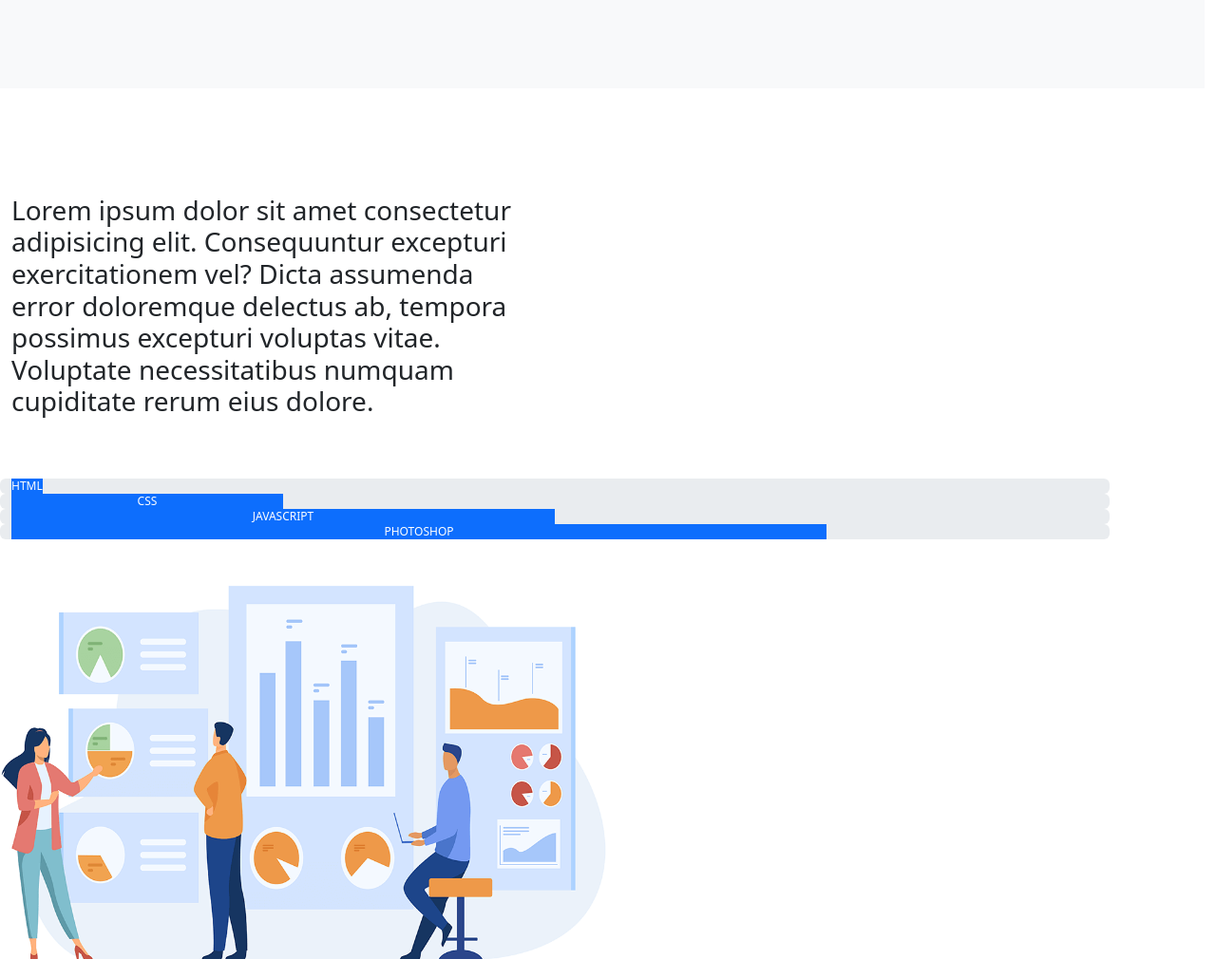
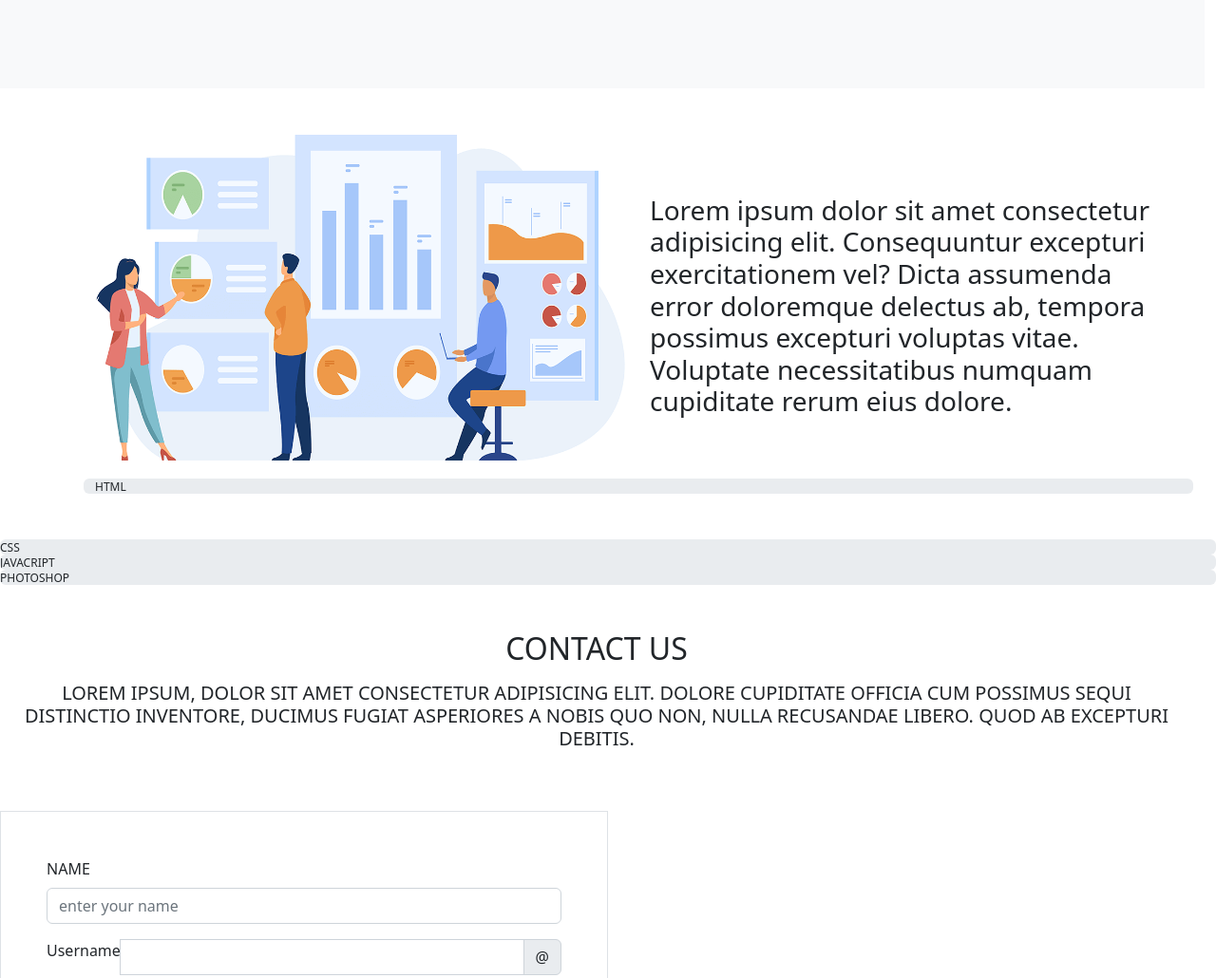
Before and after one commit to preciousjohnson01/my-first-repost, a plain HTML site: page bootstrap.html in a window 1280 px wide. Shown: the part 2395-3425 px from the top of the page at 95% size. Drawn offline with Linux system fonts and the light colour scheme.

Commit message:
progressbar created

```diff
--- a/bootstrap.html
+++ b/bootstrap.html
@@ -203,27 +203,29 @@
  </div>
  <!-- progress -->
  <div>
-  <div class="row py-5 container-fluid" style="padding-right: 100px;">
+  <div class="row py-5 container-fluid py-5" style="padding-left: 100px;">
+    <div class="col-sm-12 col-md-6 col-lg-6">
+      <img src="images/skills.png" class="img-fluid" width="100%" height="80%">
+    </div>
     <div class="col-sm-12 col-md-6 col-lg-6 py-5">
       <p><h3>Lorem ipsum dolor sit amet consectetur adipisicing elit. Consequuntur excepturi exercitationem vel? Dicta assumenda error doloremque delectus ab, tempora possimus excepturi voluptas vitae. Voluptate necessitatibus numquam cupiditate rerum eius dolore.</h3></p>
     </div>
     <div class="progress">
-      <div class="progress-bar" role="progressbar" aria-label="Basic example" aria-valuenow="0" aria-valuemin="0" aria-valuemax="100">HTML</div>
+      <div class="progress-bar" role="progressbar" aria-label= "Animated striped example" aria-valuenow="75" aria-valuemin="0" aria-valuemax="100" style width="75%"></div>
+    <p>HTML</p></div>
     </div>
     <div class="progress">
-      <div class="progress-bar" role="progressbar" aria-label="Basic example" style="width: 25%" aria-valuenow="25" aria-valuemin="0" aria-valuemax="100">CSS</div>
-    </div>
+      <div class="progress-bar" role="progressbar" aria-label= "Animated striped example"  aria-valuenow="75" aria-valuemin="0" aria-valuemax="100" style width ="75%"></div>
+    <p>CSS</p>
+  </div>
     <div class="progress">
-      <div class="progress-bar" role="progressbar" aria-label="Basic example" style="width: 50%" aria-valuenow="50" aria-valuemin="0" aria-valuemax="100">JAVASCRIPT</div>
-    </div>
+      <div class="progress-bar" role="progressbar" aria-label= "Animated striped example"  aria-valuenow="75" aria-valuemin="0" aria-valuemax="100" style width ="75%"></div>
+    <p>JAVACRIPT</p>
+  </div>
     <div class="progress">
-      <div class="progress-bar" role="progressbar" aria-label="Basic example" style="width: 75%" aria-valuenow="75" aria-valuemin="0" aria-valuemax="100">PHOTOSHOP</div>
-    </div>
-
-
+      <div class="progress-bar" role="progressbar" aria-label= "Animated striped example"  aria-valuenow="75" aria-valuemin="0" aria-valuemax="100" style width="75%"></div>
+    <p>PHOTOSHOP</p>
   </div>
-  <div class="col-sm-12 col-md-6 col-lg-6">
-    <img src="images/skills.png" class="img-fluid" width="100%" height="80%">
   </div>
  </div>
 
@@ -240,8 +242,7 @@
         <form>
             <div class="mb-3">
                 <label for="name" class="form-label">NAME </label>
-                <input type="text" class="form-control" required value="" placeholder="enter your name"
-                    id="name">
+                <input type="text" class="form-control" required value="" placeholder="enter your name" id="name">
                 <div class="valid-feedback">
                     You're good!
                 </div>
```
